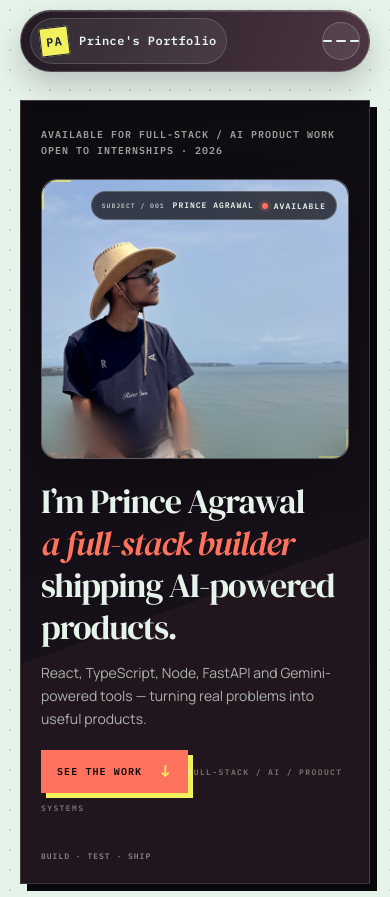
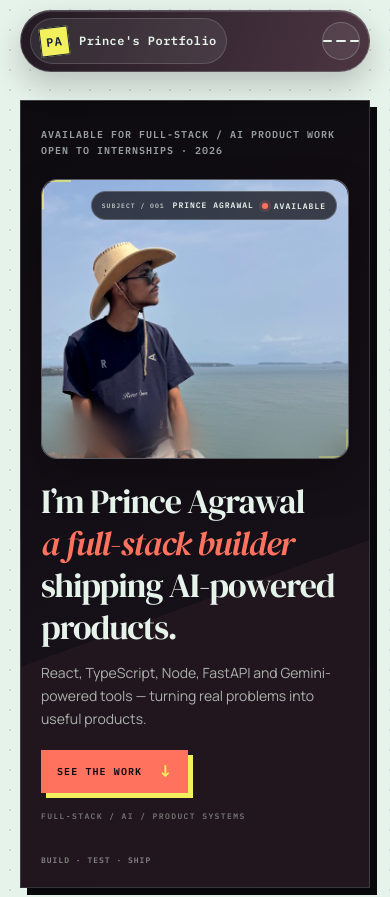
Before and after one commit to buildwithpriince/buildwithpriince-portfolio, a React (Vite) app: page / in a window 390 px wide. Shown: the top 897 px of the page. Built offline with nearby package versions, Linux system fonts and the light colour scheme.

Commit message:
Add styles for hero-copy class in cleanup.css

```diff
--- a/src/cleanup.css
+++ b/src/cleanup.css
@@ -1174,3 +1174,29 @@
     font-size: 8px;
   }
 }
+
+.hero-copy {
+  overflow: visible !important;
+}
+
+.hero-copy > a {
+  position: relative;
+  z-index: 10;
+  display: inline-flex !important;
+  width: max-content;
+  white-space: nowrap;
+}
+
+.hero-copy::after {
+  display: block;
+  position: static;
+  margin-top: 24px;
+  white-space: nowrap;
+}
+
+@media (max-width: 760px) {
+  .hero-copy::after {
+    margin-top: 18px;
+    white-space: normal;
+  }
+}
```
